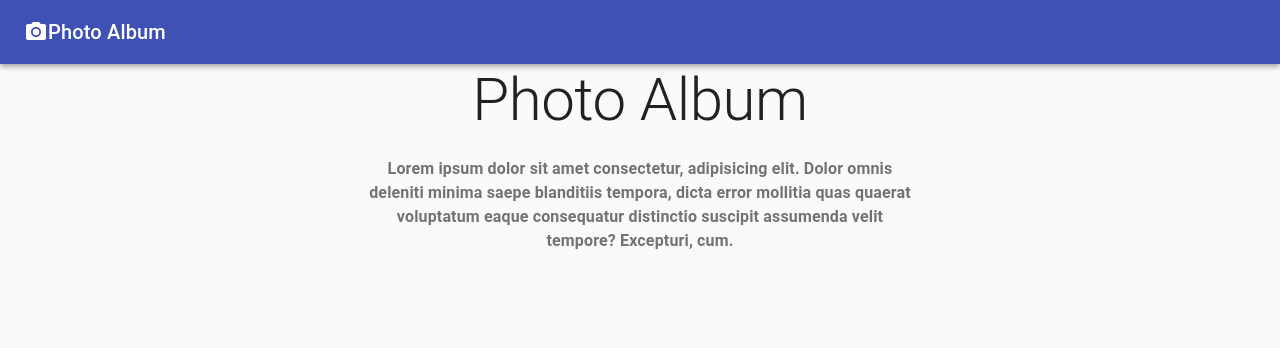
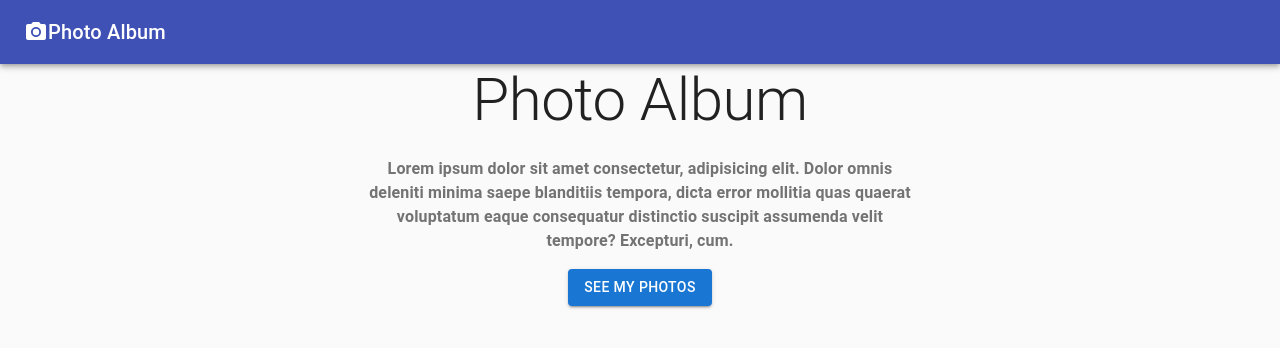
Before and after one commit to l33th/image-album, a React (Create React App) app: page / in a window 1280 px wide. Shown: the top 348 px of the page. Built offline with nearby package versions, Linux system fonts and the light colour scheme.

Commit message:
Added Button

```diff
--- a/package.json
+++ b/package.json
@@ -3,9 +3,12 @@
   "version": "0.1.0",
   "private": true,
   "dependencies": {
+    "@emotion/react": "^11.4.1",
+    "@emotion/styled": "^11.3.0",
     "@material-ui/core": "^4.12.3",
     "@material-ui/icons": "^4.11.2",
-    "@mui/material": "^5.0.2",
+    "@mui/icons-material": "^5.0.4",
+    "@mui/material": "^5.0.4",
     "@testing-library/jest-dom": "^5.14.1",
     "@testing-library/react": "^11.2.7",
     "@testing-library/user-event": "^12.8.3",
--- a/src/App.js
+++ b/src/App.js
@@ -1,57 +1,10 @@
 import React from "react";
-import {
-	Typography,
-	AppBar,
-	Card,
-	CardActions,
-	CardContent,
-	CardMedia,
-	CssBaseline,
-	Grid,
-	Toolbar,
-	Container,
-} from "@material-ui/core";
-import PhotoCamera from "@material-ui/icons/PhotoCamera";
+import PhotoAlbum from "./components/PhotoAlbum";
 
 const App = () => {
 	return (
 		<>
-			<CssBaseline />
-			<AppBar position='relative'>
-				<Toolbar>
-					<PhotoCamera />
-					<Typography variant='h6'>Photo Album</Typography>
-				</Toolbar>
-			</AppBar>
-			<main>
-				<div>
-					<Container maxWidth='sm'>
-						<Typography
-							variant='h2'
-							align='center'
-							color='textPrimary'
-							gutterBottom
-						>
-							Photo Album
-						</Typography>
-						<Typography
-							varian='h5'
-							align='center'
-							color='textSecondary'
-							paragraph
-						>
-							<strong>
-								Lorem ipsum dolor sit amet consectetur,
-								adipisicing elit. Dolor omnis deleniti minima
-								saepe blanditiis tempora, dicta error mollitia
-								quas quaerat voluptatum eaque consequatur
-								distinctio suscipit assumenda velit tempore?
-								Excepturi, cum.
-							</strong>
-						</Typography>
-					</Container>
-				</div>
-			</main>
+			<PhotoAlbum />
 		</>
 	);
 };
--- /dev/null
+++ b/src/components/PhotoAlbum.js
@@ -0,0 +1,71 @@
+import React from "react";
+import {
+	Typography,
+	AppBar,
+	Card,
+	CardActions,
+	CardContent,
+	CardMedia,
+	CssBaseline,
+	Grid,
+	Toolbar,
+	Container,
+} from "@material-ui/core";
+
+import PhotoCamera from "@mui/icons-material/PhotoCamera";
+import Button from "@mui/material/Button";
+import ButtonGroup from "@material-ui/core/ButtonGroup";
+
+const PhotoAlbum = () => {
+	return (
+		<>
+			<CssBaseline />
+			<AppBar position='relative'>
+				<Toolbar>
+					<PhotoCamera />
+					<Typography variant='h6'>Photo Album</Typography>
+				</Toolbar>
+			</AppBar>
+			<main>
+				<div>
+					<Container maxWidth='sm'>
+						<Typography
+							variant='h2'
+							align='center'
+							color='textPrimary'
+							gutterBottom
+						>
+							Photo Album
+						</Typography>
+						<Typography
+							varian='h5'
+							align='center'
+							color='textSecondary'
+							paragraph
+						>
+							<strong>
+								Lorem ipsum dolor sit amet consectetur,
+								adipisicing elit. Dolor omnis deleniti minima
+								saepe blanditiis tempora, dicta error mollitia
+								quas quaerat voluptatum eaque consequatur
+								distinctio suscipit assumenda velit tempore?
+								Excepturi, cum.
+							</strong>
+						</Typography>
+						<div>
+							<Grid container spacing={2} justify='center'>
+								<Grid item>
+									<Button variant='contained' color='primary'>
+										See my photos
+									</Button>
+								</Grid>
+							</Grid>
+						</div>
+					</Container>
+				</div>
+			</main>
+		</>
+	);
+};
+
+export default PhotoAlbum;
--- a/src/index.js
+++ b/src/index.js
@@ -1,5 +1,10 @@
 import React from "react";
-import ReactDom from "react-dom";
+import ReactDOM from "react-dom";
 import App from "./App";
 
-ReactDom.render(<App />, document.getElementById("root"));
+ReactDOM.render(
+	<React.StrictMode>
+		<App />
+	</React.StrictMode>,
+	document.getElementById("root")
+);
```
Also changed, not shown: 1 other file (tests, documents, lock files or other folders).
